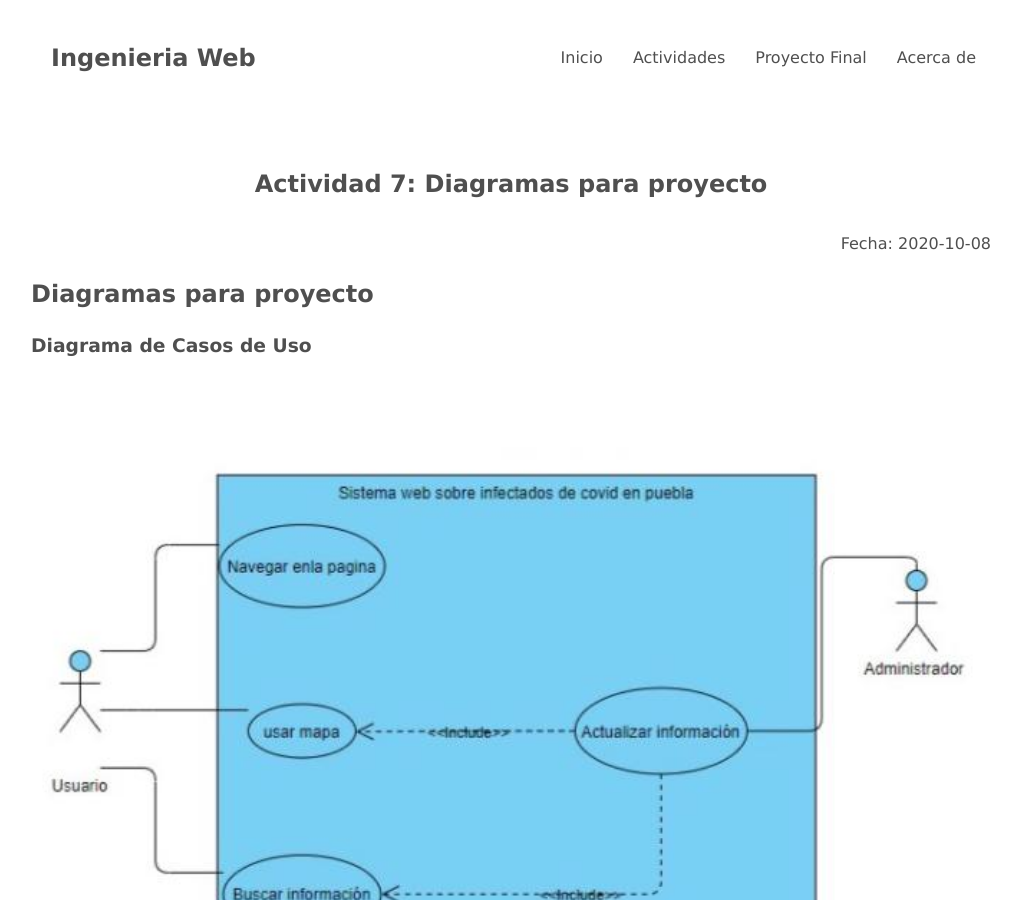
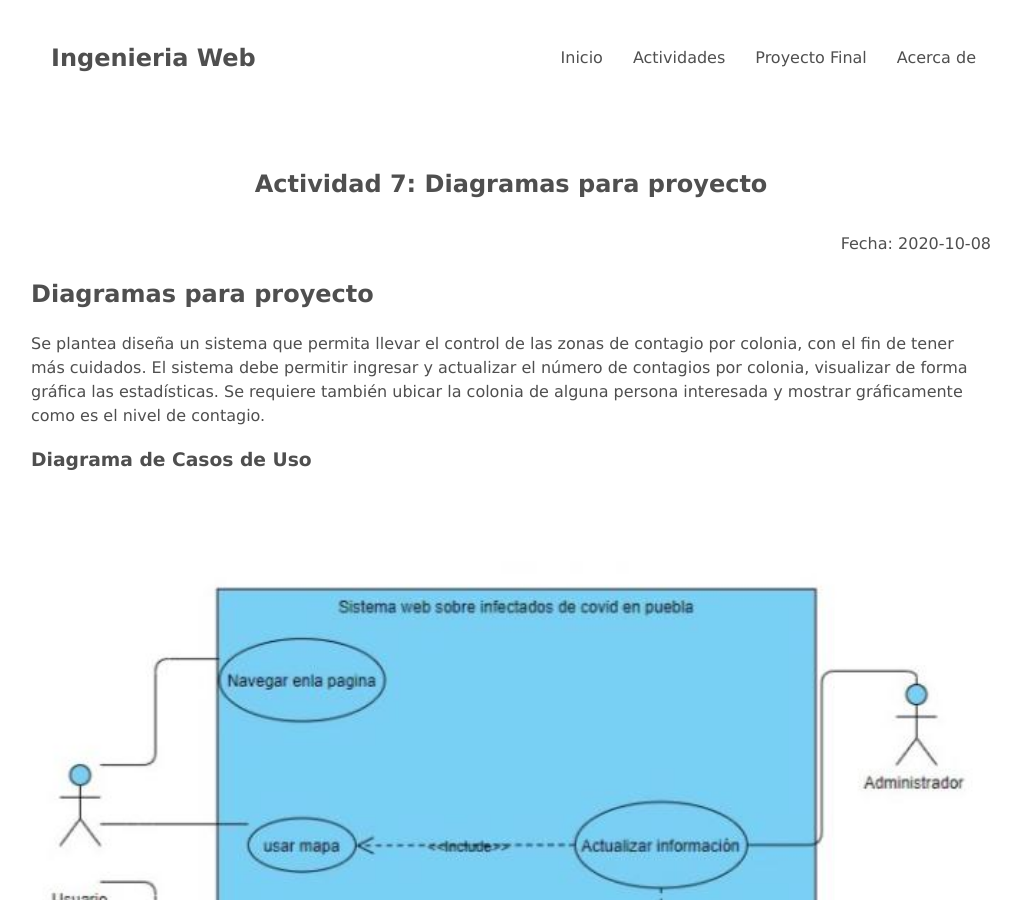
Before and after one commit to moonniy/Ingenieria-web, a Jekyll site: the page built from _posts/2020-10-08-actividad7.md, in a window 1280 px wide and 900 px high. Shown: the whole window, without its empty margins (129-1150 px from the left). Built offline with Jekyll 4.4.1, drawn with Linux system fonts in a browser that asks for light colours.

Commit message:
Se actualizó la información de la introducción

```diff
--- a/_posts/2020-10-08-actividad7.md
+++ b/_posts/2020-10-08-actividad7.md
@@ -6,6 +6,8 @@ fecha: 2020-10-08
 ---
 
 ## Diagramas para proyecto
+
+Se plantea diseña un sistema que permita llevar el control de las zonas de contagio por colonia, con el fin de tener más cuidados. El sistema debe permitir ingresar y actualizar el número de contagios por colonia, visualizar de forma gráfica las estadísticas. Se requiere también ubicar la colonia de alguna persona interesada y mostrar gráficamente como es el nivel de contagio.
 
 ### Diagrama de Casos de Uso
 
```
